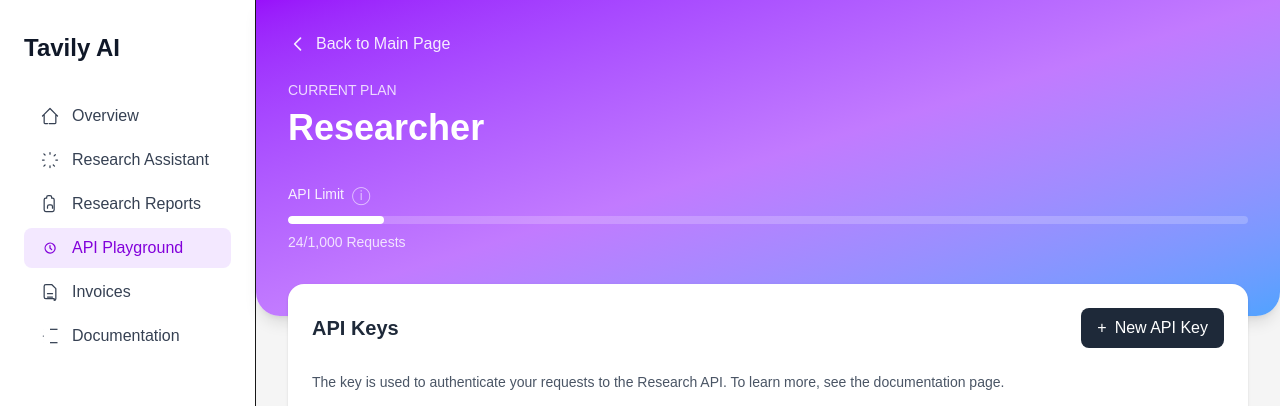
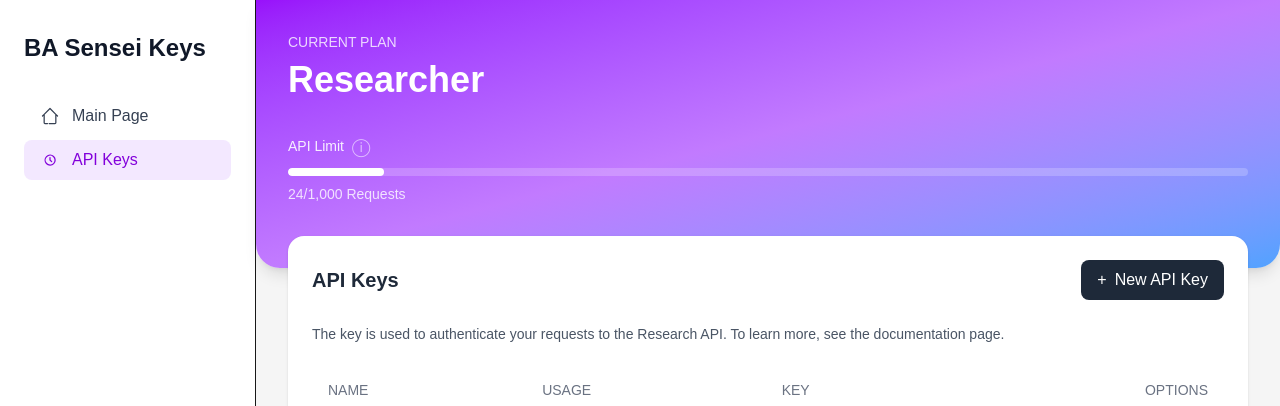
Before and after one commit to jbotes/CursorApplication, a Next.js app in the folder jorell2/: page /api-keys in a window 1280 px wide. Shown: the top 406 px of the page. Built offline with nearby package versions, Linux system fonts and the light colour scheme; no server answers; the database is empty.

Commit message:
Fixingupsidebard
fine tune sidebar

```diff
--- a/jorell2/src/app/api-keys/page.js
+++ b/jorell2/src/app/api-keys/page.js
@@ -220,27 +220,6 @@
         <div className="bg-gradient-to-br from-purple-600 via-purple-400 to-blue-400 p-8 rounded-b-3xl shadow-lg">
           <div className="max-w-6xl mx-auto">
             <div className="mb-8">
-              {/* Back Button */}
-              <Link
-                href="/"
-                className="inline-flex items-center text-white/90 hover:text-white mb-6 group transition-colors"
-              >
-                <svg
-                  className="w-5 h-5 mr-2 transform group-hover:-translate-x-1 transition-transform"
-                  fill="none"
-                  stroke="currentColor"
-                  viewBox="0 0 24 24"
-                >
-                  <path
-                    strokeLinecap="round"
-                    strokeLinejoin="round"
-                    strokeWidth={2}
-                    d="M15 19l-7-7 7-7"
-                  />
-                </svg>
-                Back to Main Page
-              </Link>
-
               <div className="text-white/80 text-sm font-medium mb-2">CURRENT PLAN</div>
               <h1 className="text-4xl font-bold text-white mb-8">Researcher</h1>
 
--- a/jorell2/src/components/Sidebar.js
+++ b/jorell2/src/components/Sidebar.js
@@ -5,45 +5,17 @@
 
 const navItems = [
   {
-    label: 'Overview',
-    href: '/dashboards',
+    label: 'Main Page',
+    href: '/',
     icon: (
       <svg width="20" height="20" fill="none" stroke="currentColor" strokeWidth="1.5" viewBox="0 0 24 24"><path d="M3 12l2-2m0 0l7-7 7 7M5 10v10a1 1 0 001 1h3m10-11l2 2m-2-2v10a1 1 0 01-1 1h-3m-4 0h4" strokeLinecap="round" strokeLinejoin="round"/></svg>
     ),
   },
   {
-    label: 'Research Assistant',
-    href: '/assistant',
-    icon: (
-      <svg width="20" height="20" fill="none" stroke="currentColor" strokeWidth="1.5" viewBox="0 0 24 24"><path d="M12 3v2m0 14v2m9-9h-2M5 12H3m15.364-6.364l-1.414 1.414M6.05 17.95l-1.414 1.414m12.728 0l-1.414-1.414M6.05 6.05L4.636 4.636" strokeLinecap="round" strokeLinejoin="round"/></svg>
-    ),
-  },
-  {
-    label: 'Research Reports',
-    href: '/reports',
-    icon: (
-      <svg width="20" height="20" fill="none" stroke="currentColor" strokeWidth="1.5" viewBox="0 0 24 24"><path d="M9 17v-2a2 2 0 012-2h2a2 2 0 012 2v2m-6 4h6a2 2 0 002-2V7a2 2 0 00-2-2h-1V4a2 2 0 00-2-2h-2a2 2 0 00-2 2v1H7a2 2 0 00-2 2v12a2 2 0 002 2z" strokeLinecap="round" strokeLinejoin="round"/></svg>
-    ),
-  },
-  {
-    label: 'API Playground',
+    label: 'API Keys',
     href: '/api-keys',
     icon: (
       <svg width="20" height="20" fill="none" stroke="currentColor" strokeWidth="1.5" viewBox="0 0 24 24"><path d="M16.24 7.76a6 6 0 11-8.48 8.48 6 6 0 018.48-8.48z"/><path d="M12 9v3l2 2" strokeLinecap="round" strokeLinejoin="round"/></svg>
-    ),
-  },
-  {
-    label: 'Invoices',
-    href: '/invoices',
-    icon: (
-      <svg width="20" height="20" fill="none" stroke="currentColor" strokeWidth="1.5" viewBox="0 0 24 24"><path d="M9 14h6m-6 4h6m2 2H7a2 2 0 01-2-2V5a2 2 0 012-2h7l5 5v12a2 2 0 01-2 2z" strokeLinecap="round" strokeLinejoin="round"/></svg>
-    ),
-  },
-  {
-    label: 'Documentation',
-    href: '/docs',
-    icon: (
-      <svg width="20" height="20" fill="none" stroke="currentColor" strokeWidth="1.5" viewBox="0 0 24 24"><path d="M12 20h9"/><path d="M12 4h9"/><path d="M4 4h.01"/><path d="M4 20h.01"/><path d="M4 8h.01"/><path d="M4 16h.01"/><path d="M4 12h.01" strokeLinecap="round" strokeLinejoin="round"/></svg>
     ),
   },
 ];
@@ -54,7 +26,7 @@
   return (
     <aside className="w-64 min-h-screen bg-white border-r flex flex-col py-8 px-6">
       <div className="mb-8">
-        <span className="text-2xl font-bold text-gray-900">Tavily AI</span>
+        <span className="text-2xl font-bold text-gray-900">BA Sensei Keys</span>
       </div>
       <nav className="flex flex-col gap-1">
         {navItems.map((item) => {
```
